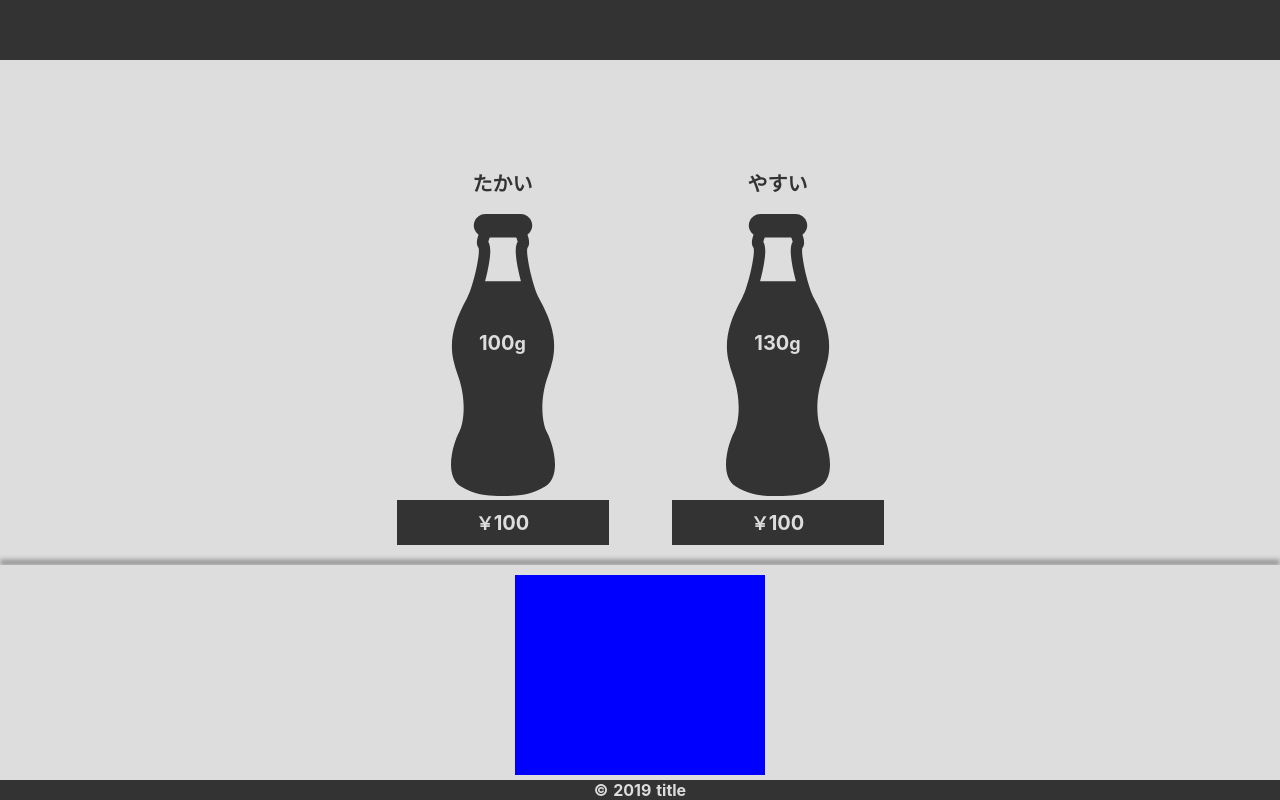
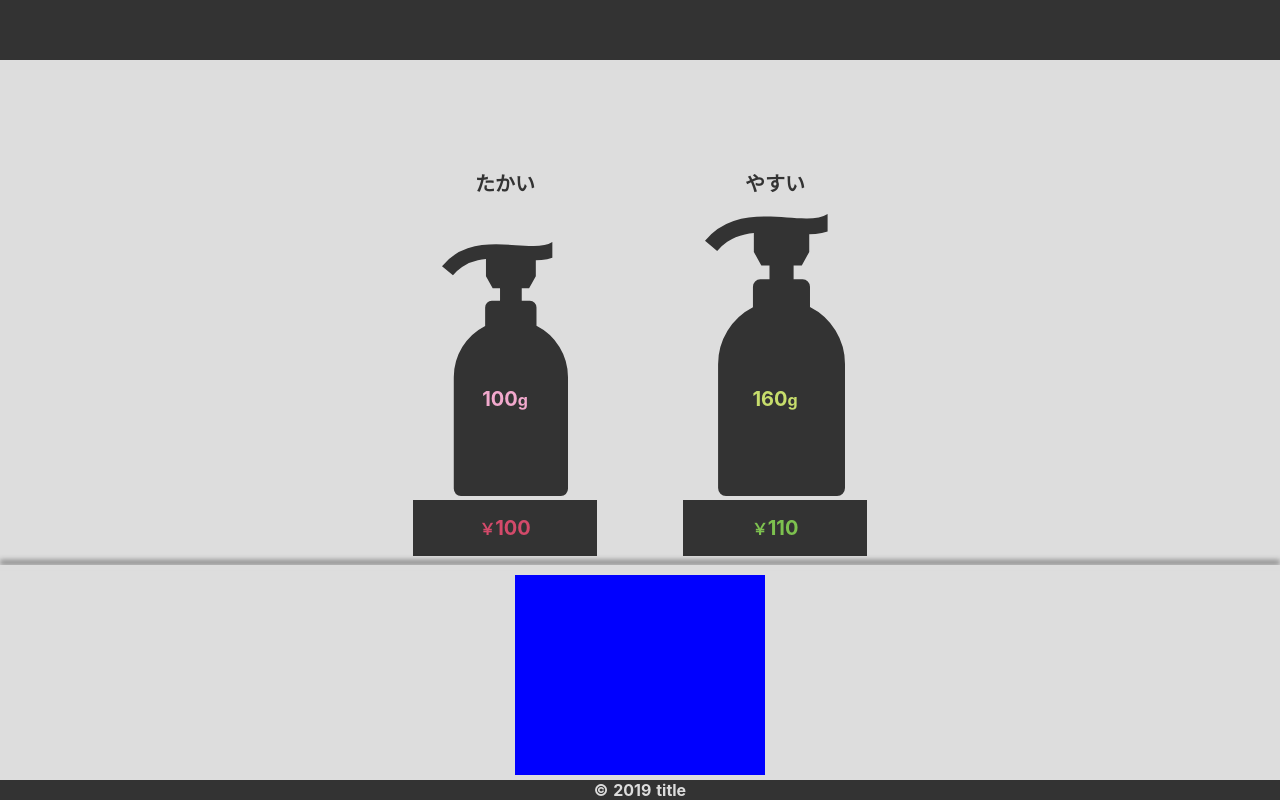
Before and after one commit to SiryCity/cheaper-1, a Nuxt app: page / in a window 1280 px wide. Built offline with nearby package versions, Linux system fonts and the light colour scheme.

Commit message:
上画面基礎終了

```diff
--- a/components/IllustsArea.vue
+++ b/components/IllustsArea.vue
@@ -6,24 +6,30 @@
       p {{$store.getters['main/results'].right}}
 
     div.illusts-area__quantity
-      img(src='~/assets/bottle.svg' alt='')
-      p
+      img(
+        src='~/assets/bottle.svg'
+        alt=''
+        :style='{"height": `${$store.getters["main/quantityRatio"].left}%`}'
+      )
+      p.illusts-area__quantity__left
         | {{$store.state.main.leftQuantity}}
         span g
     div.illusts-area__quantity
-      img(src='~/assets/bottle.svg' alt='')
-      p
+      img(
+        src='~/assets/bottle.svg'
+        alt=''
+        :style='{"height": `${$store.getters["main/quantityRatio"].right}%`}'
+      )
+      p.illusts-area__quantity__right
         | {{$store.state.main.rightQuantity}}
         span g
 
     div.illusts-area__price
-      div.illusts-area__price__tag
-        p
+      p.illusts-area__price__left
         span ￥
         | {{$store.state.main.leftPrice}}
     div.illusts-area__price
-      div.illusts-area__price__tag
-        p
+      p.illusts-area__price__right
         span ￥
         | {{$store.state.main.rightPrice}}
 </template>
@@ -35,7 +41,7 @@
   height var(--illusts-area-height)
   display flex
   flex-wrap wrap
-  justify-content space-between
+  justify-content space-around
   align-content space-evenly
 
   .illusts-area__results
@@ -54,7 +60,6 @@
     position relative
     img
       width auto
-      height 100%
       position absolute
       left 0
       right 0
@@ -66,32 +71,34 @@
       position absolute
       left 0
       right 0
-      bottom 50%
+      bottom 30%
       margin auto
       color #ddd
       font-size 20px
-      transition-duration .2s
-      transition-property bottom
       span
-        font-size 90%
+        font-size 80%
+
+    .illusts-area__quantity__left
+      color #f2a9cd
+    .illusts-area__quantity__right
+      color #c7dd6c
 
   .illusts-area__price
-    width calc(50% - 5px)
+    width calc(35% - 5px)
     height calc(15% - 5px)
     display flex
-    justify-content center
-
-    .illusts-area__price__tag
-      width 80%
-      height 80%
+    justify-content space-around
+    align-items center
     background-color #333
-      display flex
-      justify-content center
-      align-items center
 
     p
       color #ddd
       font-size 20px
       span
-          font-size 90%
+        font-size 80%
+
+    .illusts-area__price__left
+      color #d34a6a
+    .illusts-area__price__right
+      color #7dc14f
 </style>
--- a/components/KeyboardArea.vue
+++ b/components/KeyboardArea.vue
@@ -1,5 +1,6 @@
 <template lang="pug">
   div#keyboards-area
+
 </template>
 
 <style lang='stylus' scoped>
--- a/store/main.js
+++ b/store/main.js
@@ -3,8 +3,8 @@ export const state = () =>
   ({
       leftQuantity: 100,
       leftPrice: 100,
-      rightQuantity: 130,
-      rightPrice: 100,
+      rightQuantity: 160,
+      rightPrice: 110,
 
       chosenArea: 'leftQuantity',
   })
@@ -47,8 +47,8 @@ export const getters = {
 
       // 0.3以下にならないように かつ小数点以下切り捨て
       const adjustedRatio = {
-        left: Math.max(~~ratio.left , 30),
-        right: Math.max(~~ratio.right , 30),
+        left: Math.max(~~ratio.left * 100, 90),
+        right: Math.max(~~ratio.right * 100, 90),
       }
 
       return adjustedRatio
```
Also changed, not shown: assets/bottle.svg. Lines whose indentation alone changed are shown as unchanged.
